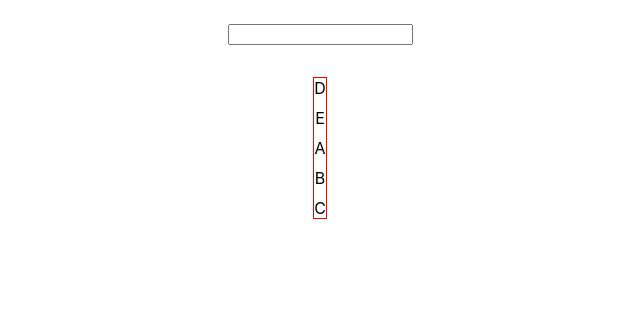
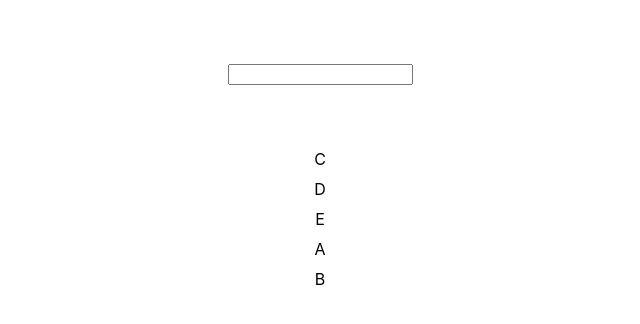
Before and after one commit to DiaconuDan/MusicRotator, a React (Create React App) app: page / in a window 1280 px wide. Shown: the top 324 px of the page, without its empty margins (320-960 px from the left). Built offline with nearby package versions, Linux system fonts and the light colour scheme.

Commit message:
feat: add solution

```diff
--- a/src/pages/MusicRotator.tsx
+++ b/src/pages/MusicRotator.tsx
@@ -1,39 +1,18 @@
 import axios from 'axios';
 import debouce from 'lodash.debounce';
 import React, { useEffect, useMemo, useRef, useState } from 'react';
-import styled from 'styled-components';
 
-const Wrapper = styled.div`
-  display: flex;
-  justify-content: center;
-  flex-direction: column;
-  align-items: center;
-
-  padding-top: 24px;
-  gap: 32px;
-`;
-
-const ElementsWrapper = styled.div`
-  display: flex;
-  justify-content: center;
-  flex-direction: column;
-  align-items: center;
-
-  border: 1px solid red;
-
-  gap: 10px;
-`;
-
-const delay = 2;
-const initialList = ['A', 'B', 'C', 'D', 'E'];
+import { DELAY, INITIAL_MUSIC_LIST } from './constants';
+import { ElementsWrapper, Wrapper } from './styles';
+import { getAlbumNames, rotateToLeft } from './utils';
 
 export default function MusicRotator() {
-  const [elements, setElements] = useState<string[]>(initialList);
+  const [elements, setElements] = useState<string[]>(INITIAL_MUSIC_LIST);
+  const [quedElements, setQuedElements] = useState<string[]>([]);
   const [searchedInput, setSearchedInput] = useState('');
-  const [searchTerm, setSearchTerm] = useState('');
 
-  let timer = useRef<any>(null); // we can save timer in useRef and pass it to child
-  console.log('searchedInput', searchedInput);
+  let timer = useRef<any>(null);
+
   const handleOnChange = (event: any) => {
     const { value } = event.target;
     setSearchedInput(value);
@@ -43,6 +22,7 @@ export default function MusicRotator() {
 
   useEffect(() => {
     if (searchedInput) {
+      let isCancelled = false; // this one can be improved to fetch signals, to be put to off, so we also stop the call, but went for this one since code challenge timeframe is like 30-60mins
       axios
         .get(`https://itunes.apple.com/search?term=${searchedInput}`, {
           headers: {
@@ -51,26 +31,40 @@ export default function MusicRotator() {
           },
         })
         .then((res) => {
-          console.log('res', res);
           const results = res.data.results;
-          console.log('results', results);
-          console.log('getAlbumNames', getAlbumNames(results));
+          const albumNames = getAlbumNames(results);
+
+          if (albumNames.length > 0 && !isCancelled) {
+            setQuedElements(albumNames);
+          }
         });
+
+      return () => {
+        isCancelled = true;
+        setQuedElements([]);
+      };
     }
   }, [searchedInput]);
 
   useEffect(() => {
-    const shiftedElements = rotateToLeft(elements);
+    let shiftedElements = rotateToLeft(elements);
+
+    if (quedElements.length > 0) {
+      shiftedElements[shiftedElements.length - 1] = quedElements[0];
+      const newQuedElements = [...quedElements].slice(1);
+      setQuedElements(newQuedElements);
+    }
 
     timer.current = setInterval(
       () => setElements(shiftedElements),
-      delay * 1000
+      DELAY * 1000
     );
 
     // clear on component unmount
     return () => {
       clearInterval(timer.current);
     };
+    // eslint-disable-next-line react-hooks/exhaustive-deps
   }, [elements]);
 
   useEffect(() => {
@@ -83,8 +77,8 @@ export default function MusicRotator() {
     <Wrapper>
       <input type="text" onChange={debouncedOnChange} />
       <ElementsWrapper>
-        {elements.map((element) => (
-          <div>
+        {elements.map((element, index) => (
+          <div key={element + index}>
             {element} <br />
           </div>
         ))}
@@ -92,27 +86,3 @@ export default function MusicRotator() {
     </Wrapper>
   );
 }
-interface TableProps {
-  counter: number;
-  currentTimer: any;
-}
-
-const rotateToLeft = (input: string[]) => {
-  if (!input || input.length <= 1) return input;
-
-  return input.slice(1, input.length).concat(input[0]);
-};
-
-const getAlbumNames = (albums: any[]) => {
-  const MAX_ALBUMS = 5;
-
-  const albumNames = albums.map((album) => album.collectionName).sort();
-  const wantedAlbums = [...new Set([...albumNames])];
-
-  if (!wantedAlbums.length) return [];
-
-  if (wantedAlbums.length > MAX_ALBUMS)
-    return wantedAlbums.splice(0, MAX_ALBUMS);
-
-  return wantedAlbums;
-};
--- /dev/null
+++ b/src/pages/constants.ts
@@ -0,0 +1,3 @@
+export const DELAY = 3;
+export const INITIAL_MUSIC_LIST = ['A', 'B', 'C', 'D', 'E'];
+export const MAX_ALBUMS_NUMBER = 5;
--- /dev/null
+++ b/src/pages/styles.ts
@@ -0,0 +1,19 @@
+import styled from 'styled-components';
+
+// could have emphasised on using Material UI or something nice
+
+const ColumnCenteredDiv = styled.div`
+  display: flex;
+  justify-content: center;
+  flex-direction: column;
+  align-items: center;
+`;
+
+export const Wrapper = styled(ColumnCenteredDiv)`
+  padding-top: 64px;
+  gap: 64px;
+`;
+
+export const ElementsWrapper = styled(ColumnCenteredDiv)`
+  gap: 10px;
+`;
--- /dev/null
+++ b/src/pages/utils.ts
@@ -0,0 +1,19 @@
+import { MAX_ALBUMS_NUMBER } from './constants';
+
+export const rotateToLeft = (input: string[]) => {
+  if (!input || input.length <= 1) return input;
+
+  return input.slice(1, input.length).concat(input[0]);
+};
+
+export const getAlbumNames = (albums: any[]) => {
+  const albumNames = albums.map((album) => album.collectionName).sort();
+  const wantedAlbums = [...new Set([...albumNames])];
+
+  if (!wantedAlbums.length) return [];
+
+  if (wantedAlbums.length > MAX_ALBUMS_NUMBER)
+    return wantedAlbums.splice(0, MAX_ALBUMS_NUMBER);
+
+  return wantedAlbums;
+};
```
